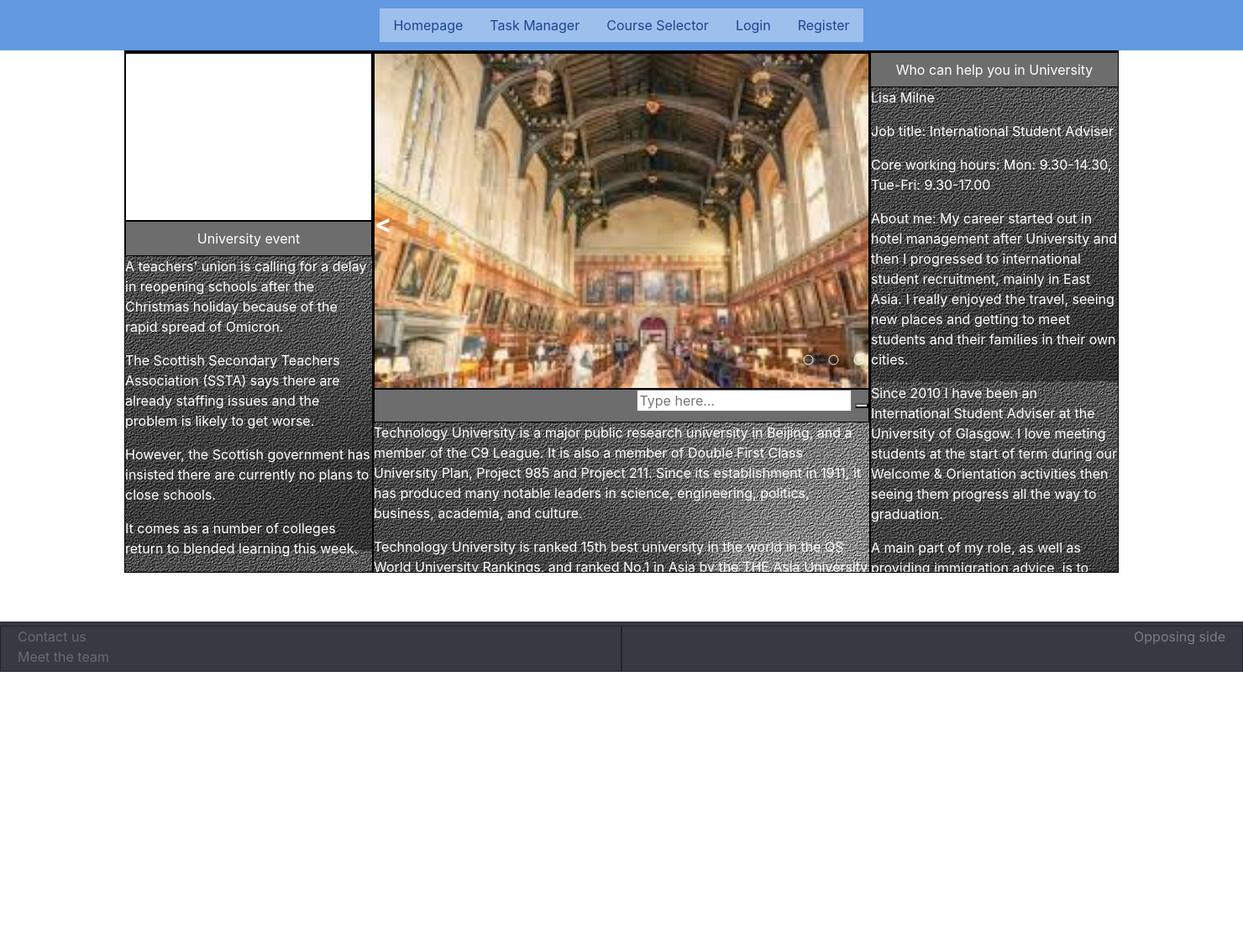
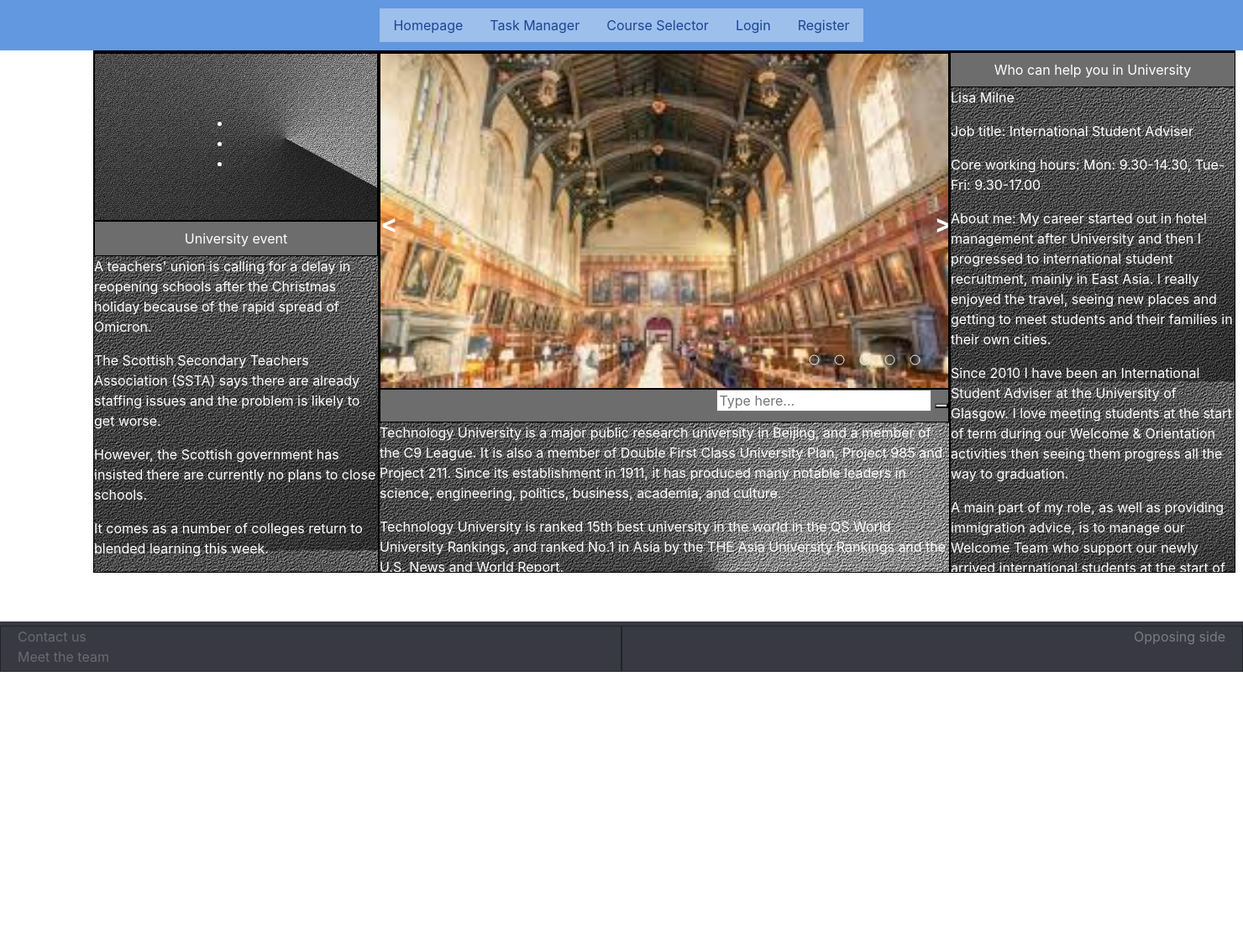
Before and after one commit to Ztr1215/Web_App, a Django app: page / in a window 1480 px wide. Shown: the whole page at 84% size. Before the commit the page ends 800 px from the top, so only its background shows below. Run offline with Django 3.2, Linux system fonts and the light colour scheme; some libraries are stand-ins or nearby versions.

Commit message:
Updating main page

```diff
--- a/freshmen_world/static/css/index.css
+++ b/freshmen_world/static/css/index.css
@@ -1,8 +1,6 @@
-html{
-    background-color: #383942;
-}
 .mainbody {
-    width: 80vw;
+    width: 1360px;
+    height: 1000px;
     margin: 0 auto;
     border-top: 2px solid black;
     display: grid;
@@ -22,6 +20,14 @@
     background-size: cover;
     border: 1px solid black;
     height: 200px;
+    justify-items: center;
+    color: white;
+}
+.weather ul{
+    text-align: center;
+    margin-top: 70px;
+    margin-right: 50px;
+    /* list-style: none; */
 }
 
 .content_name {
@@ -64,7 +70,7 @@
     list-style: none;
 }
 
-#img1,#img2,#img3,#img4,#img5{
+.images li{
     width: 680px;
     background-size: cover;
 }
@@ -99,6 +105,10 @@
     bottom: 350px;
     display: flex;
     justify-content: space-between;
+}
+
+.left_button,.right_button{
+    cursor: pointer;
 }
 
 .searchbar {
--- a/freshmen_world/templates/WOF/index.html
+++ b/freshmen_world/templates/WOF/index.html
@@ -11,7 +11,12 @@
 
 <div class="mainbody" id="mainbody">
     <div class="mainbody_left">
-        <div class="weather">
+        <div class="weather" id="weather">
+        <ul>
+            <li id="city"></li>
+            <li id="update_time"></li>
+            <li id="weather_text"></li>
+        </ul>
         </div>
         <div class="content_name">
             University event
@@ -55,14 +60,14 @@
                 <li id="img5"></li>
             </ul>
             <ul class="min_images" id="min_images">
-                <li id="dot1"></li>
-                <li id="dot2"></li>
-                <li id="dot3"></li>
-                <li id="dot4"></li>
-                <li id="dot5"></li>
+                <li id="dot1" onclick="dot1()"></li>
+                <li id="dot2" onclick="dot2()"></li>
+                <li id="dot3" onclick="dot3()"></li>
+                <li id="dot4" onclick="dot4()"></li>
+                <li id="dot5" onclick="dot5()"></li>
             </ul>
             <div class="button" id="button">
-                <div class="left_button" ><</div>
+                <div class="left_button" onclick="left()"><</div>
                 <div class="right_button" onclick="right()">></div>
             </div>
         </div>
@@ -112,28 +117,92 @@
 </div>
 
 <script>
+    let images_arr = ["img_1.jpg","img_2.jpg","img_3.jpg","img_4.jpg","img_5.jpg"];
     window.onload = function () {
         document.getElementById("content").style.backgroundImage = "url({% static 'images/homepagebc.jpg' %})"
         document.getElementById("info_of_uni").style.backgroundImage = "url({% static 'images/homepagebc.jpg' %})"
         document.getElementById("helper").style.backgroundImage = "url({% static 'images/homepagebc.jpg' %})"
+        document.getElementById("weather").style.backgroundImage = "url({% static 'images/homepagebc.jpg' %})"
         document.getElementById("img1").style.backgroundImage = "url({% static 'images/img_1.jpg' %})"
         document.getElementById("img2").style.backgroundImage = "url({% static 'images/img_2.jpg' %})"
         document.getElementById("img3").style.backgroundImage = "url({% static 'images/img_3.jpg' %})"
         document.getElementById("img4").style.backgroundImage = "url({% static 'images/img_4.jpg' %})"
         document.getElementById("img5").style.backgroundImage = "url({% static 'images/img_5.jpg' %})"
+
+        // If the University is in the Glasgow
+        // var url = "http://api.weatherapi.com/v1/current.json?key=9df25054928f44b4975134755222403&q=Glasgow&aqi=yes";
+
+        // If the University is in the Melrose
+        var url = "http://api.weatherapi.com/v1/current.json?key=9df25054928f44b4975134755222403&q=Melrose&aqi=yes";
+
+        var request;
+        if (window.XMLHttpRequest) {
+            request = new XMLHttpRequest();
+        }
+        request.onreadystatechange = function () {
+            if (request.readyState == 4) {
+                var jsonObj = JSON.parse(request.responseText);
+                document.getElementById("city").innerHTML = jsonObj.location.name;
+                document.getElementById("update_time").innerHTML = jsonObj.current.last_updated;
+                document.getElementById("weather_text").innerHTML = jsonObj.current.condition.text;
+            }
+        }
+        request.open("GET", url, true);
+        request.send();
     }
-    let index = 0;
-    let leftposition = -40;
+    let index = 1;
+    let position = -40;
     function right(){
-        leftposition = leftposition - 680;
-        if(index < 4){
-            document.getElementById("images").style.left = leftposition +"px";
+        if(index >= 1 && index < 5){
+            position = position - 680;
+            document.getElementById("images").style.left = position +"px";
             index += 1;
-        }else{
+        }else if(index = 5){
             document.getElementById("images").style.left = "-40px";
-            index = 0;
-            leftposition = -40;
+            index = 1;
+            position = -40;
         }
     }
+
+    function left(){
+        if(index > 1 && index<=5){
+            position = position + 680;
+            document.getElementById("images").style.left = position +"px";
+            index -= 1;
+        }else if(index = 1){
+            document.getElementById("images").style.left = "-2760px";
+            index = 5;
+            position = -2760
+        }
+    }
+
+    function dot1(){
+        document.getElementById("images").style.left = -40 +"px";
+        index = 1;
+        position = -40
+    }
+    function dot2(){
+        document.getElementById("images").style.left = -720 +"px";
+        index = 2;
+        position = -720
+    }
+    function dot3(){
+        document.getElementById("images").style.left = -1400 +"px";
+        index = 3;
+        position = -1400
+    }
+    function dot4(){
+        document.getElementById("images").style.left = -2080 +"px";
+        index = 4;
+        position = -2080
+    }
+    function dot5(){
+        document.getElementById("images").style.left = -2760 +"px";
+        index = 5;
+        position = -2760
+    }
+
 </script>
+
+
 {% endblock %}
```
